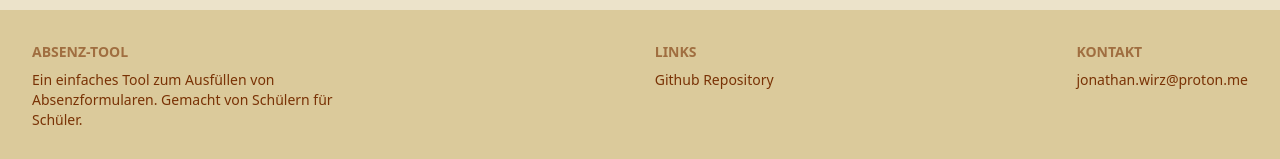
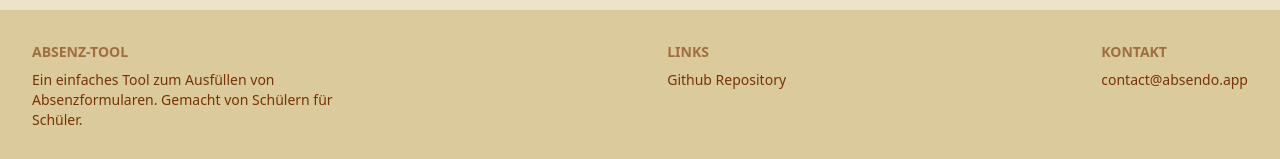
Before and after one commit to notacodes/absendo, a React (Vite) app: page /home in a window 1280 px wide. Shown: the part 1718-1877 px from the top of the page. Built offline with nearby package versions, Linux system fonts and the light colour scheme; no server answers.

Commit message:
text fix

```diff
--- a/src/components/Footer.tsx
+++ b/src/components/Footer.tsx
@@ -14,7 +14,7 @@ function Footer() {
                 </div>
                 <div className="flex flex-col items-center md:items-start">
                     <span className="footer-title">Kontakt</span>
-                    <a className="link link-hover" href="mailto:jonathan.wirz@proton.me">jonathan.wirz@proton.me</a>
+                    <a className="link link-hover" href="mailto:contact@absendo.app">contact@absendo.app</a>
                 </div>
             </div>
         </footer>
```
